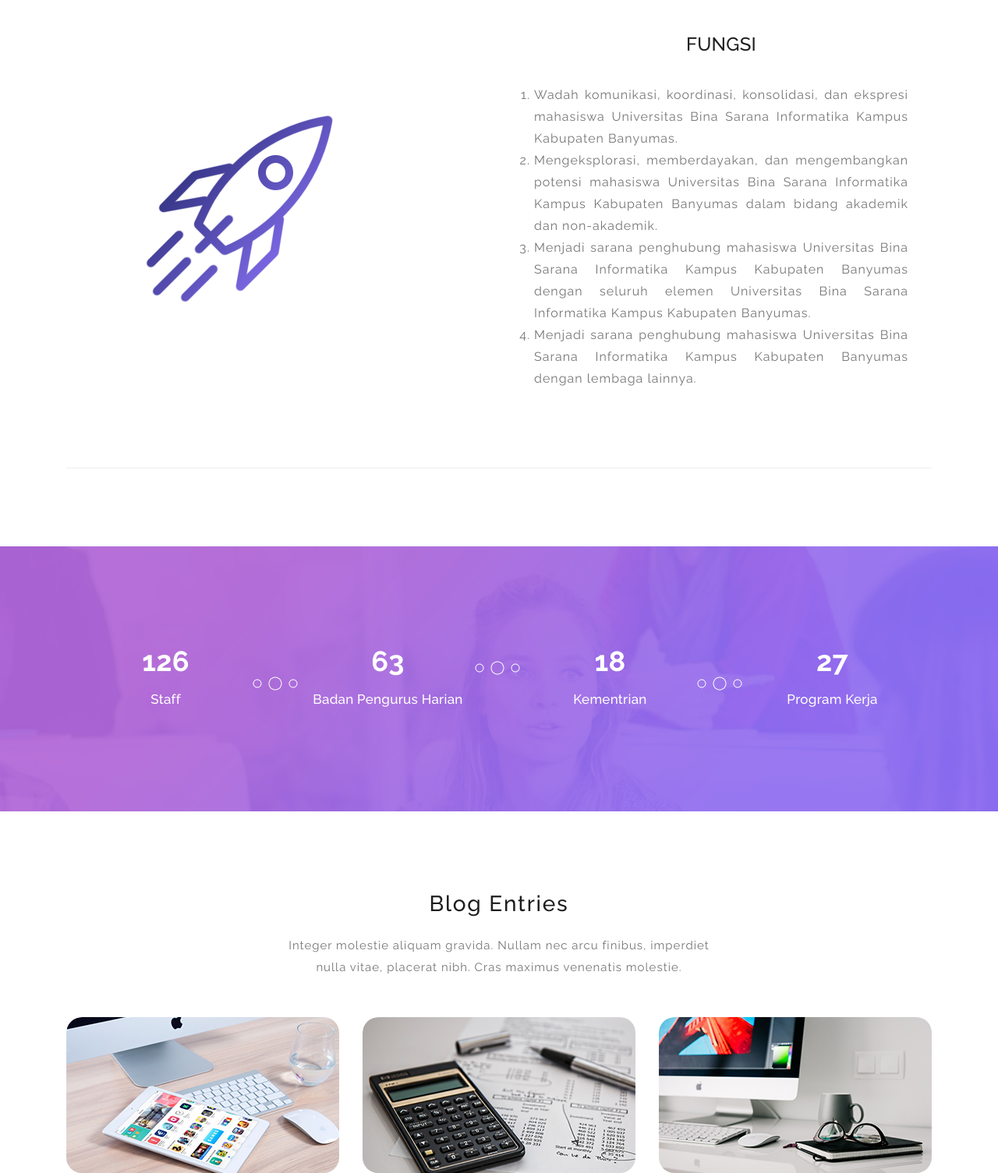
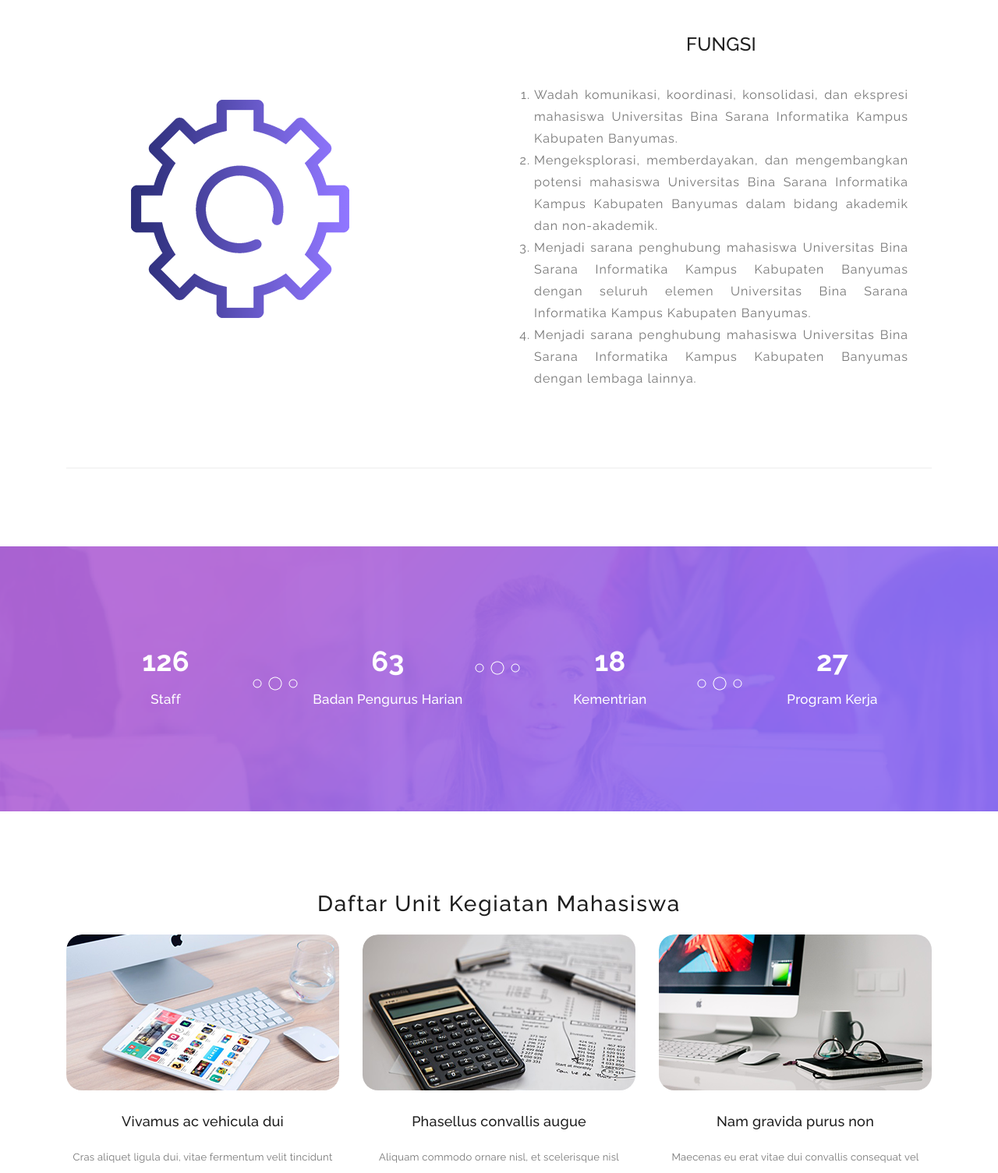
Before and after one commit to bersianturi/bemubsi, a plain HTML site: page index.html in a window 1280 px wide. Shown: the part 3080-4585 px from the top of the page at 78% size. Drawn offline with Linux system fonts and the light colour scheme.

Commit message:
Update index.html

```diff
--- a/index.html
+++ b/index.html
@@ -226,7 +226,7 @@ https://templatemo.com/tm-535-softy-pinko
         <div class="container">
             <div class="row">
                 <div class="col-lg-5 col-md-12 col-sm-12 align-self-center mobile-top-fix imgvmt" data-scroll-reveal="enter right move 30px over 0.6s after 0.4s">
-                    <img src="assets/images/misi.png" class="rounded img-fluid d-block mx-auto" alt="App">
+                    <img src="assets/images/fungsi.png" class="rounded img-fluid d-block mx-auto" alt="App">
                 </div>
                 <div class="col-lg-1"></div>
                 <div class="col-lg-6 col-md-12 col-sm-12 align-self-center mobile-top-fix">
@@ -300,12 +300,7 @@ https://templatemo.com/tm-535-softy-pinko
             <div class="row">
                 <div class="col-lg-12">
                     <div class="center-heading">
-                        <h2 class="section-title">Blog Entries</h2>
-                    </div>
-                </div>
-                <div class="offset-lg-3 col-lg-6">
-                    <div class="center-text">
-                        <p>Integer molestie aliquam gravida. Nullam nec arcu finibus, imperdiet nulla vitae, placerat nibh. Cras maximus venenatis molestie.</p>
+                        <h2 class="section-title">Daftar Unit Kegiatan Mahasiswa</h2>
                     </div>
                 </div>
             </div>
```
